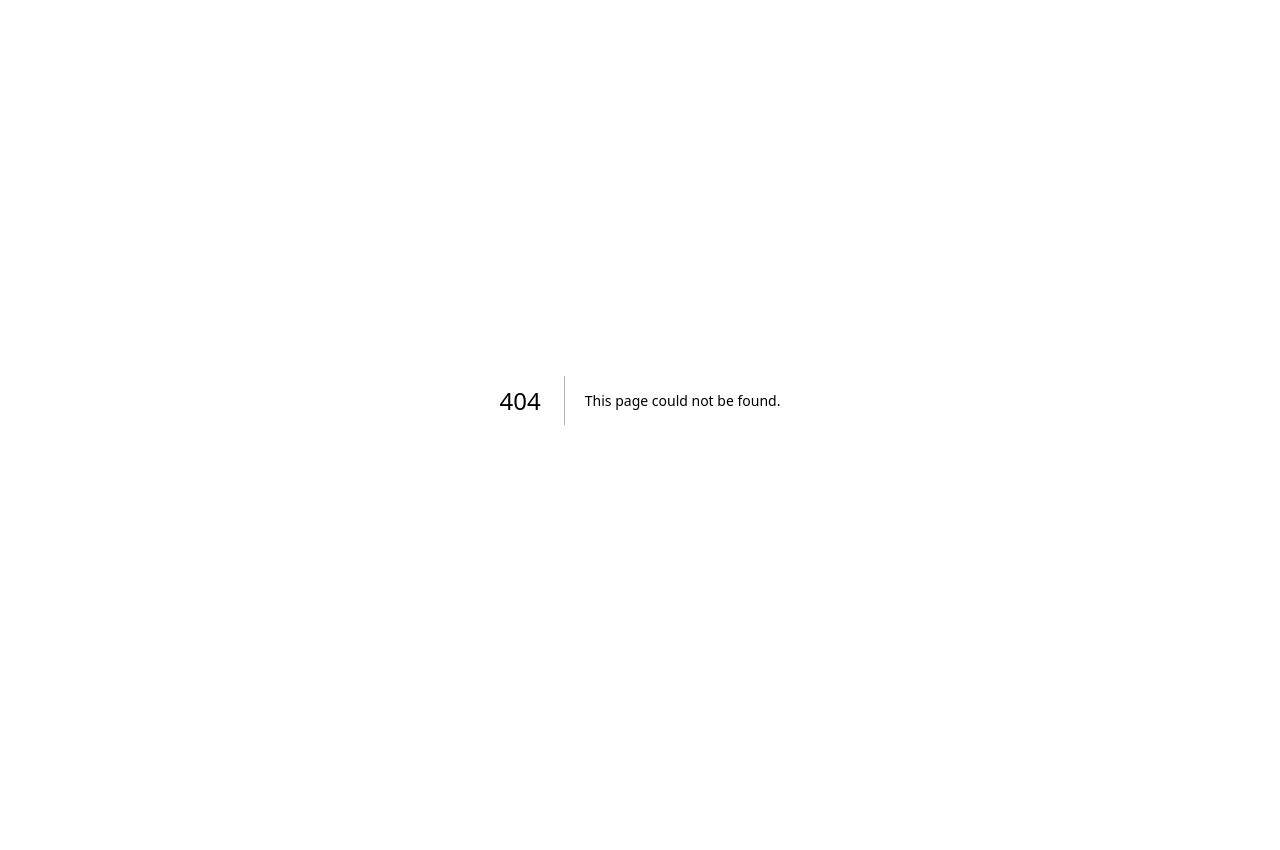
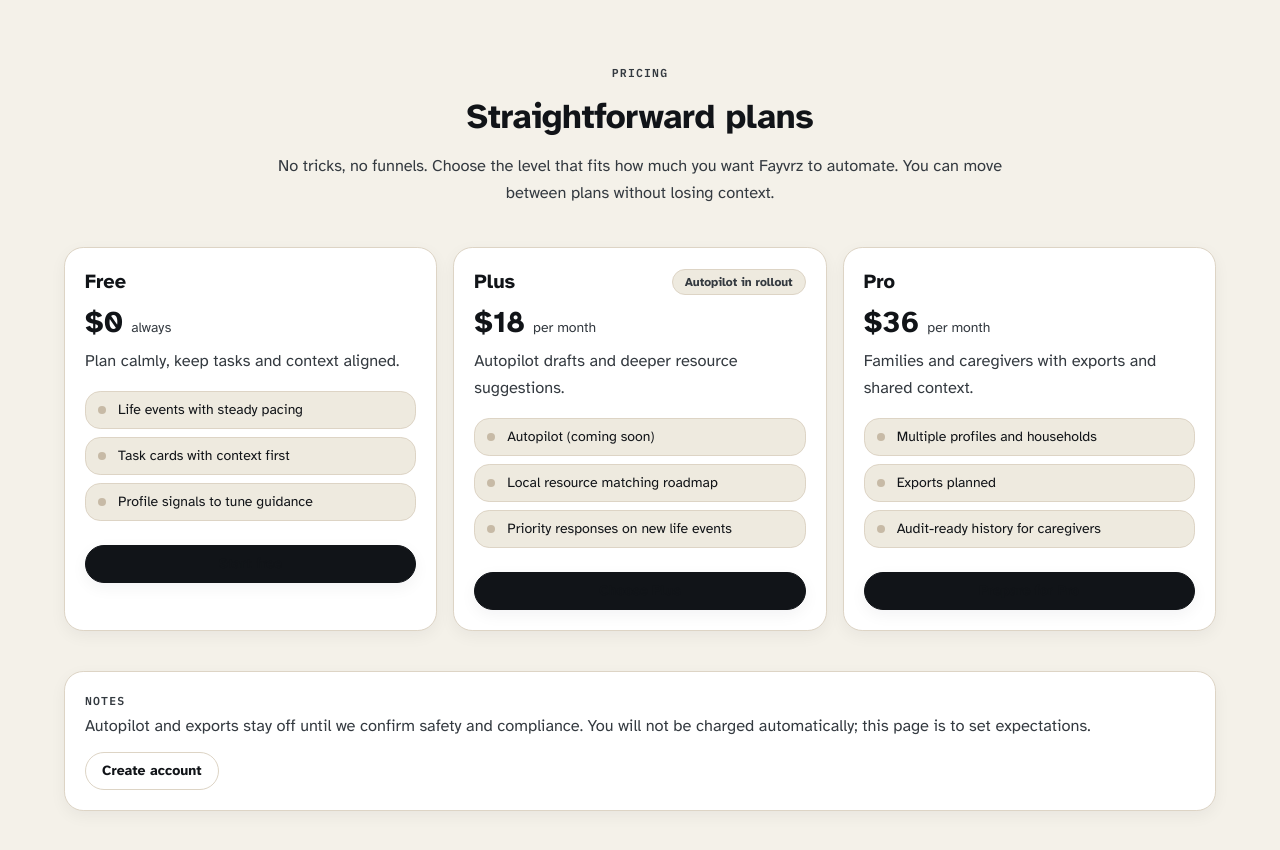
Before and after one commit to bigwest1/fayvrz_rep, a Next.js app: page /pricing in a window 1280 px wide. Before the commit this address had no page. Shown: the top 850 px of the page. Before the commit the page ends 800 px from the top, so only its background shows below. Built offline with nearby package versions, Linux system fonts and the light colour scheme.

Commit message:
feat: add pricing page and feature flag rails

```diff
--- /dev/null
+++ b/src/app/(marketing)/pricing/page.tsx
@@ -0,0 +1,124 @@
+import Link from "next/link";
+import { featureFlags } from "@/lib/features";
+
+const plans = [
+  {
+    name: "Free",
+    price: "$0",
+    cadence: "always",
+    summary: "Plan calmly, keep tasks and context aligned.",
+    cta: { label: "Start free", href: "/sign-up" },
+    points: [
+      "Life events with steady pacing",
+      "Task cards with context first",
+      "Profile signals to tune guidance",
+    ],
+  },
+  {
+    name: "Plus",
+    price: "$18",
+    cadence: "per month",
+    summary: "Autopilot drafts and deeper resource suggestions.",
+    cta: { label: "Choose Plus", href: "/sign-up" },
+    badge: featureFlags.AUTOPILOT_ENABLED ? "Autopilot live" : "Autopilot in rollout",
+    points: [
+      featureFlags.AUTOPILOT_ENABLED ? "Autopilot actions ready" : "Autopilot (coming soon)",
+      featureFlags.LOCAL_RESOURCES_EXPANDED
+        ? "Expanded local resource matching"
+        : "Local resource matching roadmap",
+      "Priority responses on new life events",
+    ],
+  },
+  {
+    name: "Pro",
+    price: "$36",
+    cadence: "per month",
+    summary: "Families and caregivers with exports and shared context.",
+    cta: { label: "Prepare for Pro", href: "/sign-up" },
+    points: [
+      "Multiple profiles and households",
+      featureFlags.EXPORTS_ENABLED ? "Exports enabled" : "Exports planned",
+      "Audit-ready history for caregivers",
+    ],
+  },
+];
+
+export default function PricingPage() {
+  return (
+    <main className="flex flex-1 justify-center bg-[color:var(--color-canvas)] px-6 py-14 sm:py-16">
+      <div className="w-full max-w-6xl space-y-10">
+        <header className="space-y-4 text-center">
+          <p className="type-meta">Pricing</p>
+          <h1 className="type-section">Straightforward plans</h1>
+          <p className="type-body mx-auto max-w-3xl text-[color:var(--color-text-muted)]">
+            No tricks, no funnels. Choose the level that fits how much you want Fayvrz to automate.
+            You can move between plans without losing context.
+          </p>
+        </header>
+
+        <section className="grid gap-4 lg:grid-cols-3">
+          {plans.map((plan) => (
+            <article key={plan.name} className="card flex h-full flex-col space-y-4 p-5">
+              <div className="space-y-2">
+                <div className="flex items-center justify-between">
+                  <p className="text-xl font-semibold text-[color:var(--color-text)]">{plan.name}</p>
+                  {plan.badge ? (
+                    <span className="rounded-full border border-[color:var(--color-border)] bg-[color:var(--color-surface-muted)] px-3 py-1 text-xs font-semibold text-[color:var(--color-text-muted)]">
+                      {plan.badge}
+                    </span>
+                  ) : null}
+                </div>
+                <div className="flex items-baseline gap-2">
+                  <p className="text-3xl font-semibold text-[color:var(--color-text)]">
+                    {plan.price}
+                  </p>
+                  <p className="text-sm text-[color:var(--color-text-muted)]">{plan.cadence}</p>
+                </div>
+                <p className="type-body text-[color:var(--color-text-muted)]">{plan.summary}</p>
+              </div>
+
+              <div className="space-y-2">
+                {plan.points.map((point) => (
+                  <div
+                    key={point}
+                    className="flex items-center gap-3 rounded-[var(--radius-md)] border border-[color:var(--color-border)] bg-[color:var(--color-surface-muted)] px-3 py-2 text-sm text-[color:var(--color-text)]"
+                  >
+                    <span className="inline-flex h-2 w-2 rounded-full bg-[color:var(--color-border-strong)]" />
+                    <span>{point}</span>
+                  </div>
+                ))}
+              </div>
+
+              <div className="pt-2">
+                <Link
+                  href={plan.cta.href}
+                  className="inline-flex w-full items-center justify-center rounded-full border border-[color:var(--color-text)] bg-[color:var(--color-text)] px-4 py-2 text-sm font-semibold text-[color:var(--color-surface)] shadow-[var(--shadow-subtle)] transition-colors duration-[var(--motion-base)] ease-[var(--motion-ease-subtle)] hover:opacity-90"
+                >
+                  {plan.cta.label}
+                </Link>
+              </div>
+            </article>
+          ))}
+        </section>
+
+        <section className="card space-y-3 p-5">
+          <div className="flex flex-wrap items-center justify-between gap-3">
+            <div className="space-y-1">
+              <p className="type-meta">Notes</p>
+              <p className="type-body text-[color:var(--color-text-muted)]">
+                Autopilot and exports stay off until we confirm safety and compliance. You will not
+                be charged automatically; this page is to set expectations.
+              </p>
+            </div>
+            <Link
+              href="/sign-up"
+              className="inline-flex items-center justify-center rounded-full border border-[color:var(--color-border)] bg-[color:var(--color-surface)] px-4 py-2 text-sm font-semibold text-[color:var(--color-text)] transition-colors duration-[var(--motion-base)] ease-[var(--motion-ease-subtle)] hover:border-[color:var(--color-border-strong)]"
+            >
+              Create account
+            </Link>
+          </div>
+        </section>
+      </div>
+    </main>
+  );
+}
--- /dev/null
+++ b/src/lib/features.ts
@@ -0,0 +1,13 @@
+export type FeatureFlag = "AUTOPILOT_ENABLED" | "LOCAL_RESOURCES_EXPANDED" | "EXPORTS_ENABLED";
+
+const defaults: Record<FeatureFlag, boolean> = {
+  AUTOPILOT_ENABLED: false,
+  LOCAL_RESOURCES_EXPANDED: false,
+  EXPORTS_ENABLED: false,
+};
+
+export const featureFlags = defaults;
+
+export function isFeatureEnabled(flag: FeatureFlag) {
+  return featureFlags[flag];
+}
```
Also changed, not shown: 1 other file (tests, documents, lock files or other folders).
